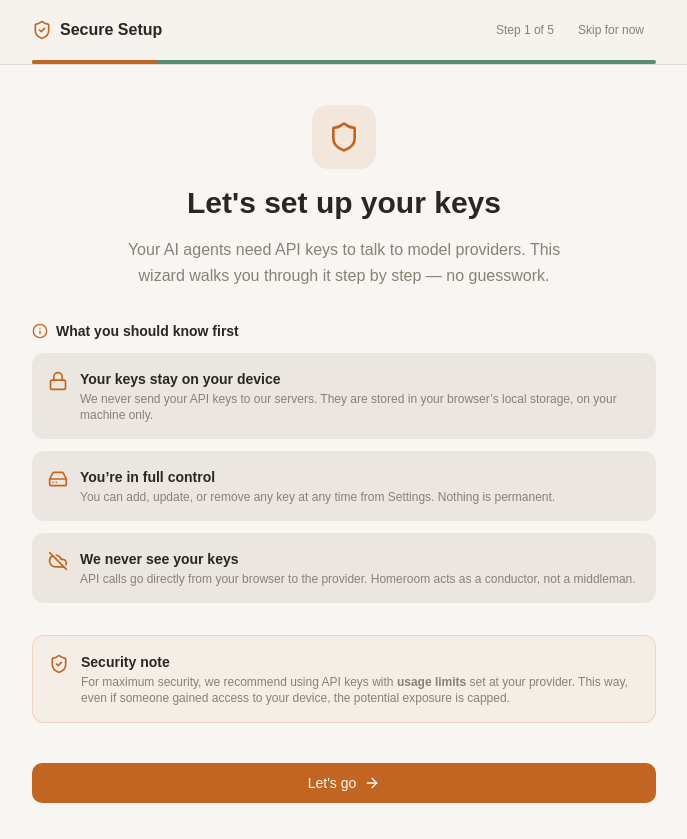
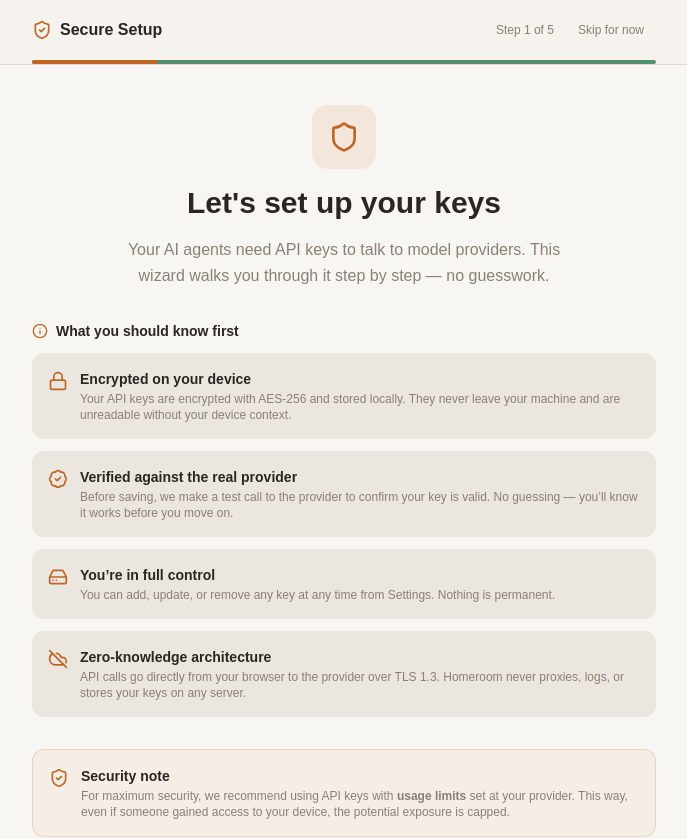
Before and after one commit to cdf2170/Homeroom-Hermes, a React (Vite) app: page /setup in a window 1280 px wide. Shown: the top 839 px of the page, without its empty margins (296-983 px from the left). Built offline with nearby package versions, Linux system fonts and the light colour scheme; the HTML template or start-up script is replaced by a standard one.

Commit message:
Redesigned secure setup flow
Co-authored-by: cdf2170 <214422900+cdf2170@users.noreply.github.com>

```diff
--- a/src/pages/SecureSetupPage.tsx
+++ b/src/pages/SecureSetupPage.tsx
@@ -347,8 +347,13 @@ const SecureSetupPage: React.FC = () => {
               {[
                 {
                   icon: Lock,
-                  title: 'Your keys stay on your device',
-                  desc: "We never send your API keys to our servers. They are stored in your browser\u2019s local storage, on your machine only.",
+                  title: 'Encrypted on your device',
+                  desc: 'Your API keys are encrypted with AES-256 and stored locally. They never leave your machine and are unreadable without your device context.',
+                },
+                {
+                  icon: BadgeCheck,
+                  title: 'Verified against the real provider',
+                  desc: 'Before saving, we make a test call to the provider to confirm your key is valid. No guessing — you\u2019ll know it works before you move on.',
                 },
                 {
                   icon: HardDrive,
@@ -357,8 +362,8 @@ const SecureSetupPage: React.FC = () => {
                 },
                 {
                   icon: CloudOff,
-                  title: 'We never see your keys',
-                  desc: 'API calls go directly from your browser to the provider. Homeroom acts as a conductor, not a middleman.',
+                  title: 'Zero-knowledge architecture',
+                  desc: 'API calls go directly from your browser to the provider over TLS 1.3. Homeroom never proxies, logs, or stores your keys on any server.',
                 },
               ].map(item => (
                 <div key={item.title} className="flex items-start gap-3 p-4 bg-muted rounded-xl">
```
